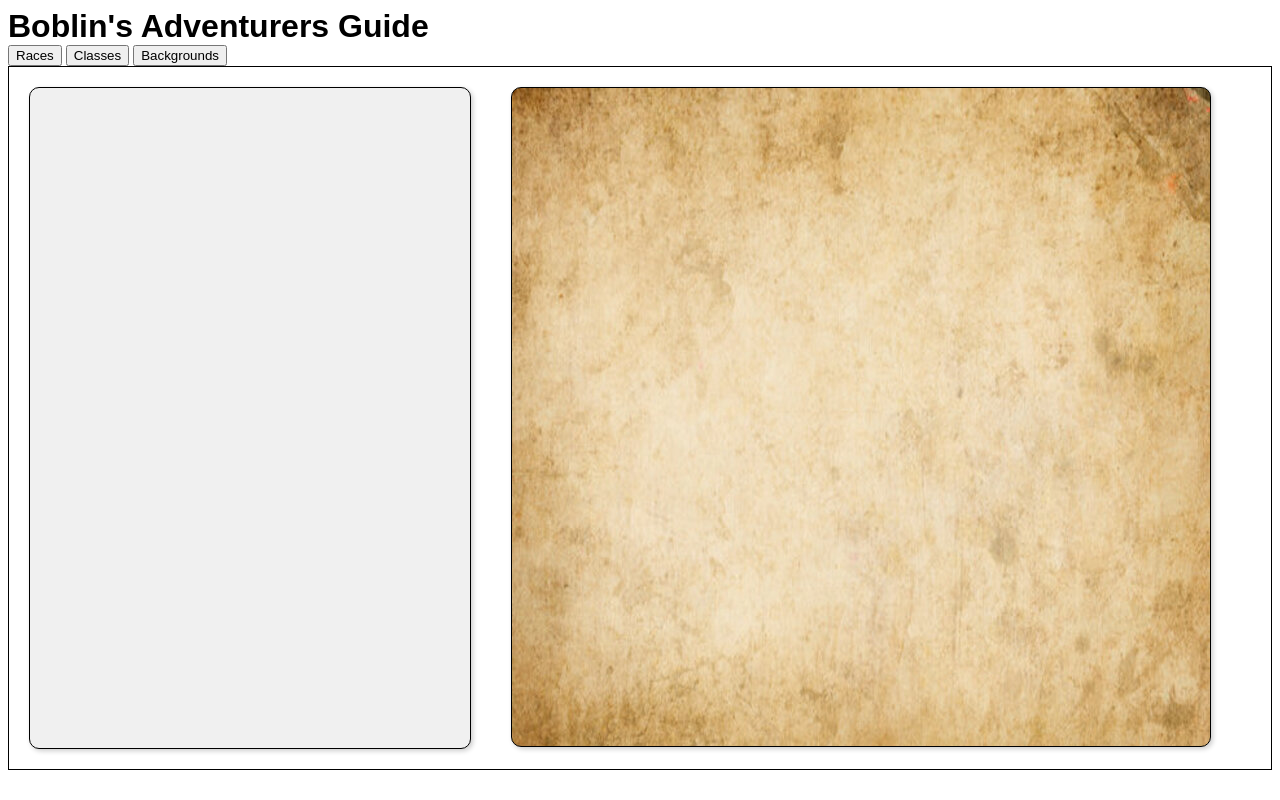
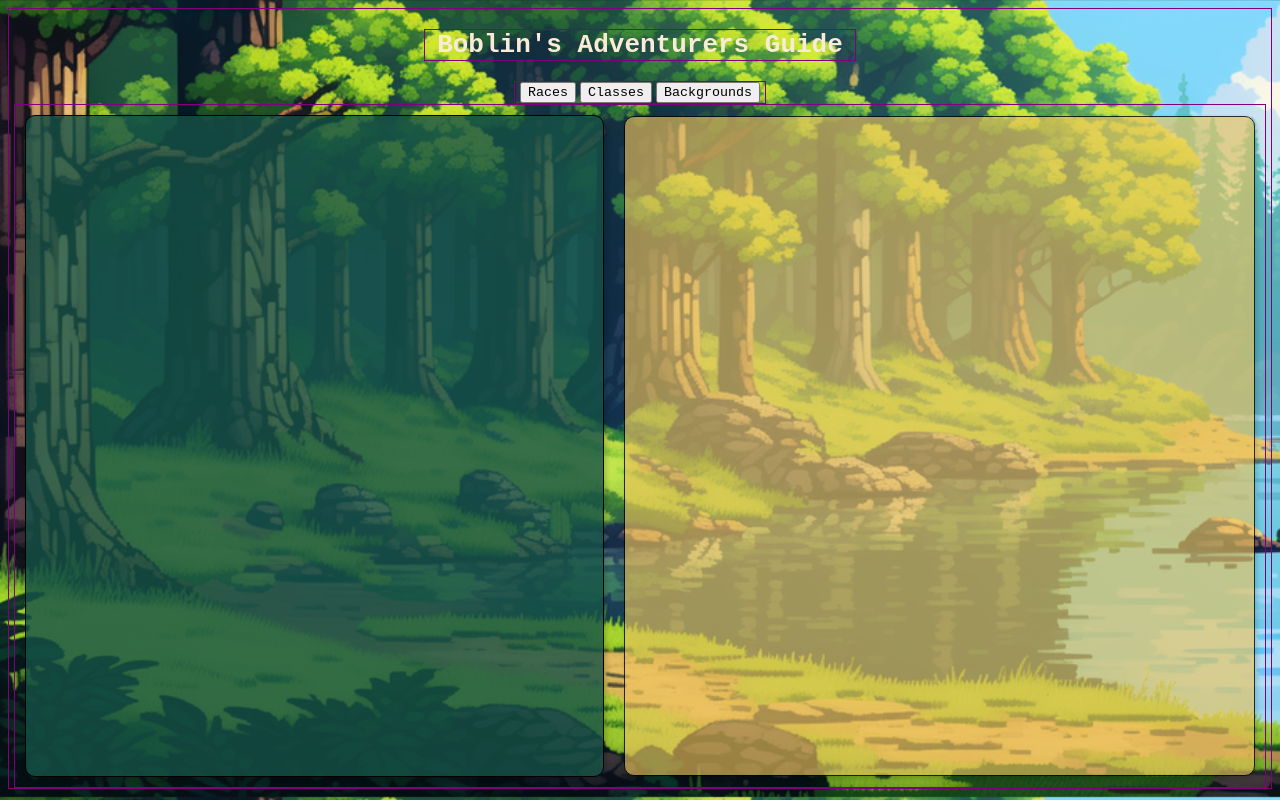
Before and after one commit to jtabor214/boblins_adventurers_guide, a website built with webpack: page index.html in a window 1280 px wide. Built offline with nearby package versions, Linux system fonts and the light colour scheme.

Commit message:
Set background for the application; applied basic backgroun coloring to information containers; styled button functionality

```diff
--- a/index.html
+++ b/index.html
@@ -13,6 +13,8 @@
 
   <body>
 
+    <div class="applicationContainer">
+
     <h1 id="title">Boblin's Adventurers Guide</h1>
 
         <div class="tab_container">
@@ -21,7 +23,7 @@
             <button type="button">Backgrounds</button>
         </div>
 
-    <div class="applicationContainer">
+        <div class="informationContainer">
 
             <div class="visualSection">
                 <div id="visualContainer"></div>
@@ -33,6 +35,8 @@
 
         </div>
 
+    </div>
+
   </body>
 
 </html>
--- a/src/scripts/raceRender.js
+++ b/src/scripts/raceRender.js
@@ -20,6 +20,10 @@ class RaceRender{
 				renderRaceDesc(ev, race);
 			});
       list.appendChild(raceEle);
+      // const icon = document.createElement('IMG');
+      // const propImg = 'bungie.net' + displayProperties.icon;
+      // icon.src = propImg;
+      // ul.appendChild(icon);
     });
 
 		raceList.innerHTML = '';
--- a/src/styles/main.scss
+++ b/src/styles/main.scss
@@ -1,16 +1,47 @@
-.applicationContainer {
+body {
+    background: url('/assets/forest_background.png');
+    background-size: cover;
+}
+
+    .applicationContainer{
+
+        border: 1px solid purple;
+    }
+
+    .informationContainer {
+        margin-left: auto;
+        margin-right: auto;
+        display: flex;
+        justify-content: center;
+        align-items: center;
+        width: 1250px;
         display: flex;
         flex-direction: row;
-    border: 1px solid black;
+        border: 1px solid purple;
+
+
     }
 
     .tab_container {
+        margin-left: auto;
+        margin-right: auto;
+        text-align: center;
+        width: 250px;
+        border: 1px solid purple;
+        // border: 1px solid black
 
     }
 
-// .tab_container > #race-tab{
-//     font-family: fantasy;
-// }
+    .tab_container > button{
+        cursor: url(/assets/sword_pointer.png), auto;
+        font-family: monospace;
+    }
+
+    .tab_container >
+    button:active,
+    button:focus{
+        background-color: darkgray;
+    }
 
 
 
@@ -19,21 +50,31 @@
         display: flex;
         justify-content: center;
         align-items: center;
-    width: 400px;
+        width: 600px;
         height: 620px;
         border: 1px solid black;
         border-radius: 10px;
         box-shadow: 2px 2px 5px 0px rgba(0, 0, 0, 0.2);
         padding: 20px;
-    margin: 20px;
+        margin: 10px;
         overflow: auto;
-    background-color: #f0f0f0;
+        background-color: rgba(20, 82, 70, 0.8);
+        // filter: alpha(opacity=80);
+        // opacity: 0.8;
+    }
+
+
+    .raceNames > li{
+        // filter: alpha(opacity=100);
+        opacity: 1;
+        // color: aliceblue;
+        background-color: rgba(255, 255, 255, 1);
     }
 
     .raceNames{
         display: grid;
         // border: 1px solid black;
-    grid-template-columns: repeat(2, 1fr);
+        grid-template-columns: repeat(3, 1fr);
         gap: 70px;
         list-style: none;
         text-align: center;
@@ -55,16 +96,26 @@
         border-radius: 10px;
         box-sizing: border-box;
         box-shadow: 2px 2px 5px 0px rgba(0, 0, 0, 0.2);
-    background: url('/assets/parchment.jpg');
+        // background: url('/assets/parchment.jpg');
+
+
         padding: 20px;
-    margin: 20px;
-    background-color: #f0f0f0;
+        margin: 10px;
+        background-color: rgba(237, 196, 92, 0.8);
+        filter: alpha(opacity=80);
+        opacity: 0.8;
         overflow: auto;
     }
 
 
 
     #title {
-    font-family: fantasy;
-    margin: 0;
+        border: 1px solid purple;
+        width: 430px;
+        font-family: monospace;
+        text-align: center;
+        color: antiquewhite;
+        margin: 20px;
+        margin-left: auto;
+        margin-right: auto;
     }
```
Also changed, not shown: assets/forest_background.png (added), assets/sword_pointer.png (added). Lines whose indentation alone changed are shown as unchanged.
